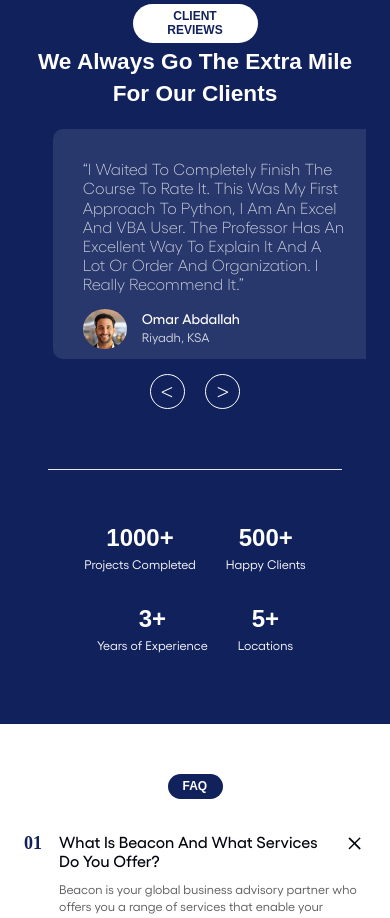
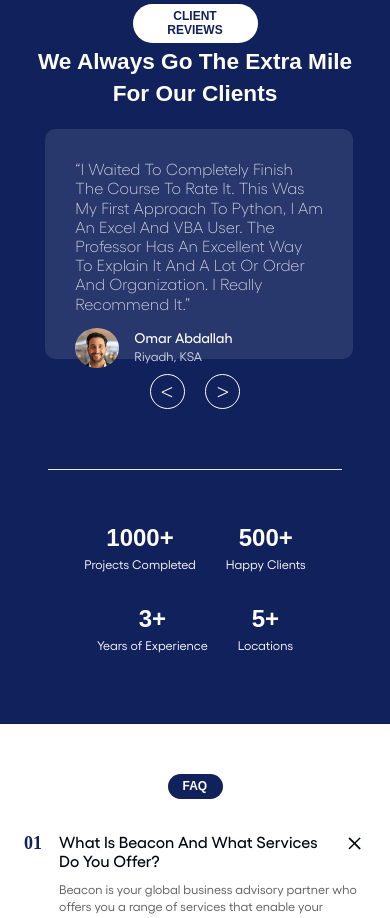
Before and after one commit to lazim-mv/BeaconUAE, a Next.js app: page / in a window 390 px wide. Shown: the part 6140-7058 px from the top of the page. Built offline with nearby package versions, Linux system fonts and the light colour scheme; a web font is replaced by a local one.

Commit message:
v2.0.4 placesSection

```diff
--- a/src/app/globals.css
+++ b/src/app/globals.css
@@ -2390,15 +2390,16 @@ li{
   .testimonialProfileContainer {
     display: flex;
     /* overflow: hidden; */
-    margin-left: 750px;
+    margin-left: 200%;
     justify-content: center;
-    width: 100%; /* Make sure it's 100% width of the container */
+    align-items: center;
+    width: 100%;
   }
 
   .testimonialRightContainer .testimonialProfile {
     gap: 15px;
     height: 230px;
-    flex: 0 0 95% ;
+    flex: 0 0 90% ;
     align-self: center;
     transition: transform 0.3s ease; /* Smooth transition for card changes */
   }
```
